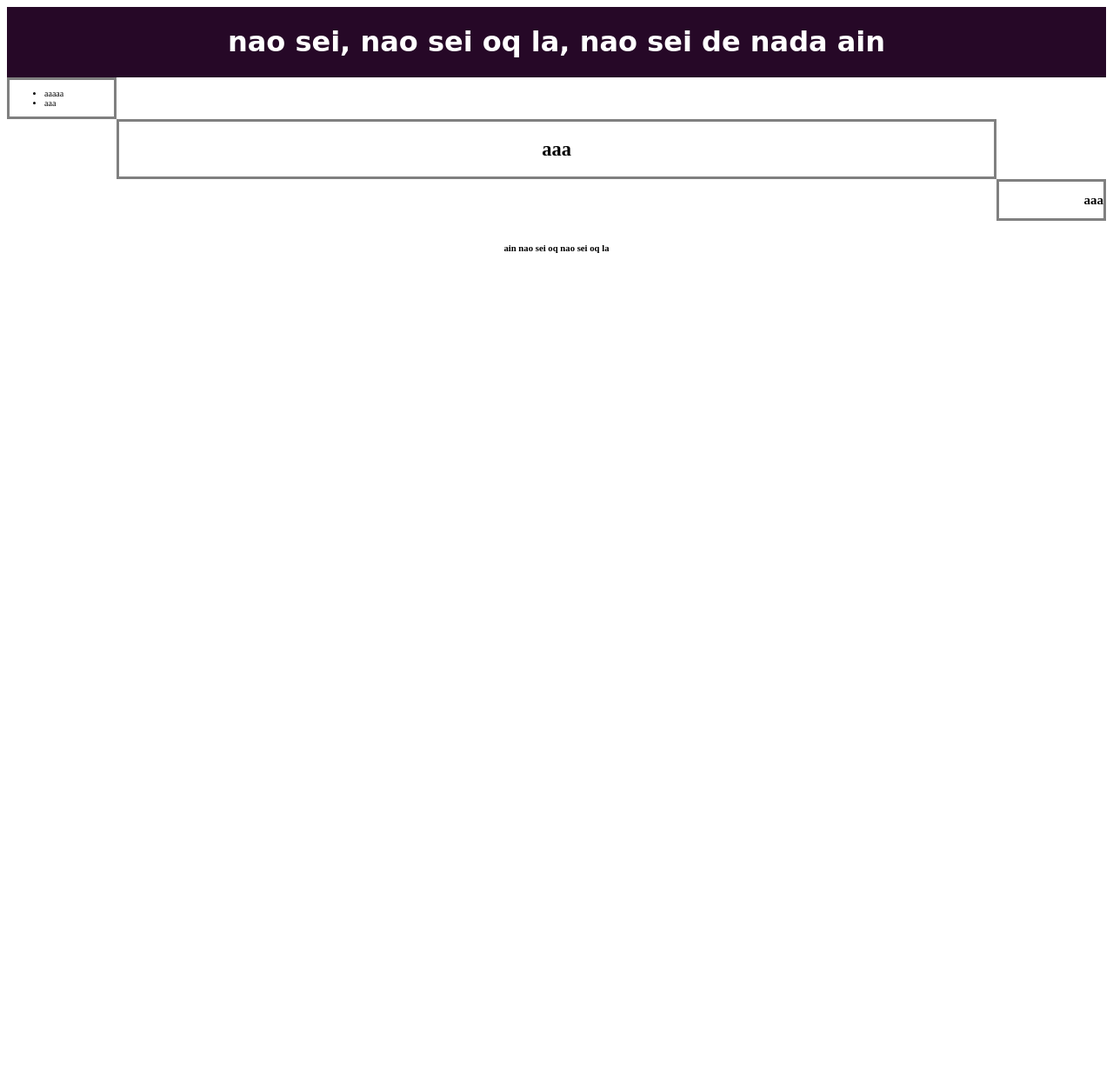
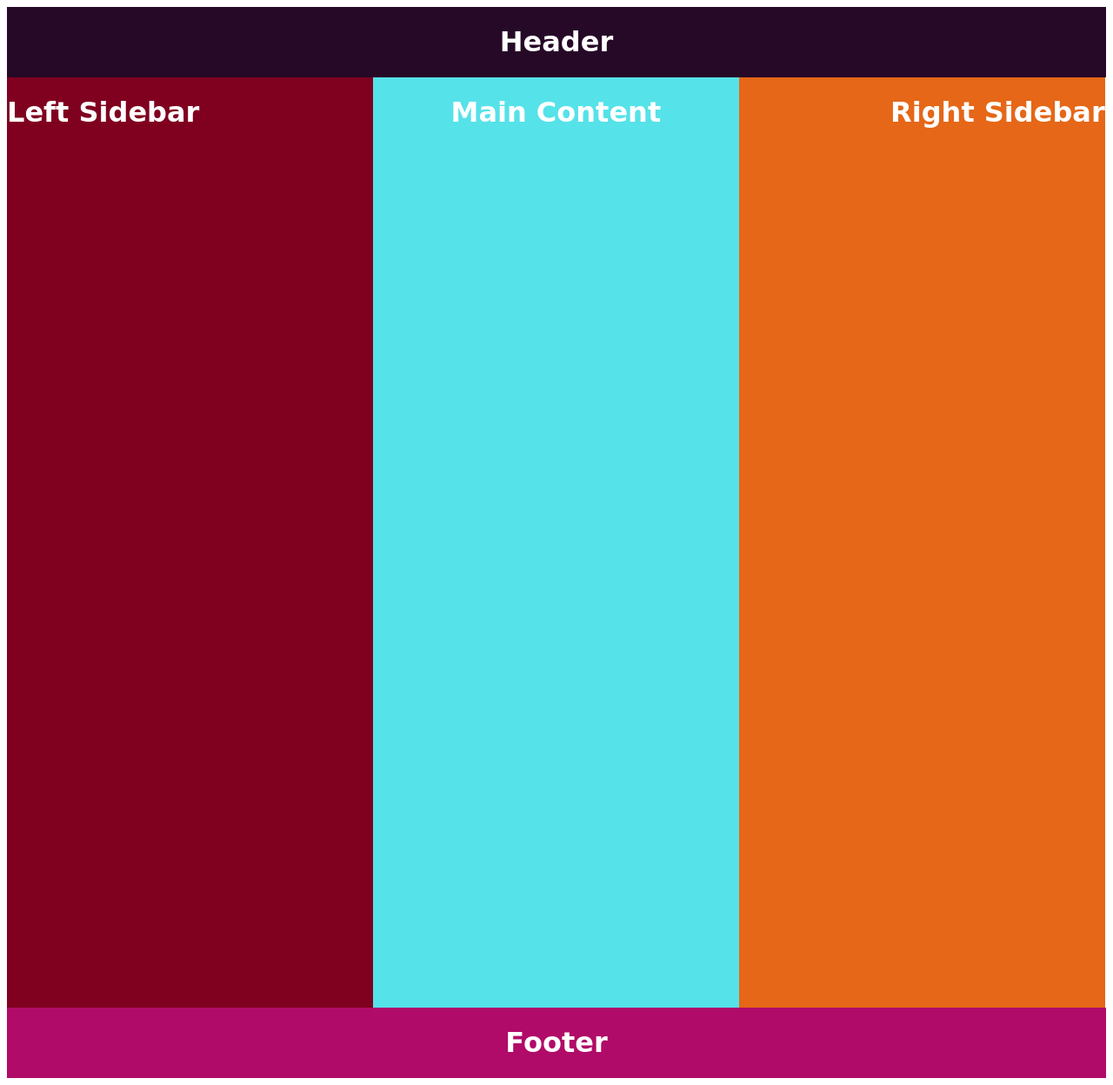
Before and after one commit to uwududu/TDS26-Senai, a PHP site: page / in a window 1280 px wide. Shown: the whole page at 87% size. Before the commit the page ends 291 px from the top, so only its background shows below. Run offline with PHP 8.4, Linux system fonts and the light colour scheme.

Commit message:
minor fix

```diff
--- a/HTML-CSS/santoGraal_eduardo/css/styles.css
+++ b/HTML-CSS/santoGraal_eduardo/css/styles.css
@@ -1,31 +1,48 @@
+*{
+        font-family: comic sans ms;
+}
+body{
+    text-align: center;
+    min-height: 1070px;
+    min-width: 33.3%;
+}
+.principal{
+    display: flex;
+    flex-direction: row;
+}
 .header{
     display: flex;
     justify-content: center;
     background-color: #260827;
     color: white;
-    font-family: comic sans ms;
 }
 .leftSidebar{
-    font-size: 10px;
-    margin-right: 90%;
-    border: 3px solid grey;
     display: flex;
+    justify-content: left;
+    min-height: 1070px;
+    min-width: 33.3%;
+    background-color: #800020;
+    color: white;
 }
 .mainContent{
-    font-size: 15px;
-    margin: 0 10% 0 10%;
-    border: 3px solid grey;
     display: flex;
     justify-content: center;
+    min-height: 1070px;
+    min-width: 33.3%;
+    background-color: #55E2E9;
+    color: white;
 }
 .rightSidebar{
-    font-size: 10px;
-    margin-left: 90%;
-    border: 3px solid grey;
     display: flex;
     justify-content: right;
+    min-height: 1070px;
+    min-width: 33.3%;
+    background-color: #E56717;
+    color: white;
 }
 .footer{
     display: flex;
     justify-content: center;
+    background-color: #b00b69;
+    color: white;
 }
--- a/HTML-CSS/santoGraal_eduardo/index.html
+++ b/HTML-CSS/santoGraal_eduardo/index.html
@@ -8,24 +8,23 @@
 </head>
 <body>
     <header class="header">
-        <h1>nao sei, nao sei oq la, nao sei de nada ain </h1>
+        <h1>Header</h1>
     </header>
-<section>
-    <div class="leftSidebar">
-        <ul>
-            <li>aaaaa</li>
-            <li>aaa</li>
-        </ul>
+    <div class="principal">
+        <div class="leftSidebar">
+            <h1>Left Sidebar</h1>
+        </div>
+
+        <div class="mainContent">
+            <h1>Main Content</h1>
+        </div>
+
+        <div class="rightSidebar">
+            <h1>Right Sidebar</h1>
+        </div>
     </div>
-    <div class="mainContent">
-        <h1>aaa</h1>
-    </div>
-    <div class="rightSidebar">
-        <h1>aaa</h1>
-    </div>
-</section>
     <footer class="footer">
-        <h6>ain nao sei oq nao sei oq la</h6>
+        <h1>Footer</h1>
     </footer>
 </body>
 </html>
```
